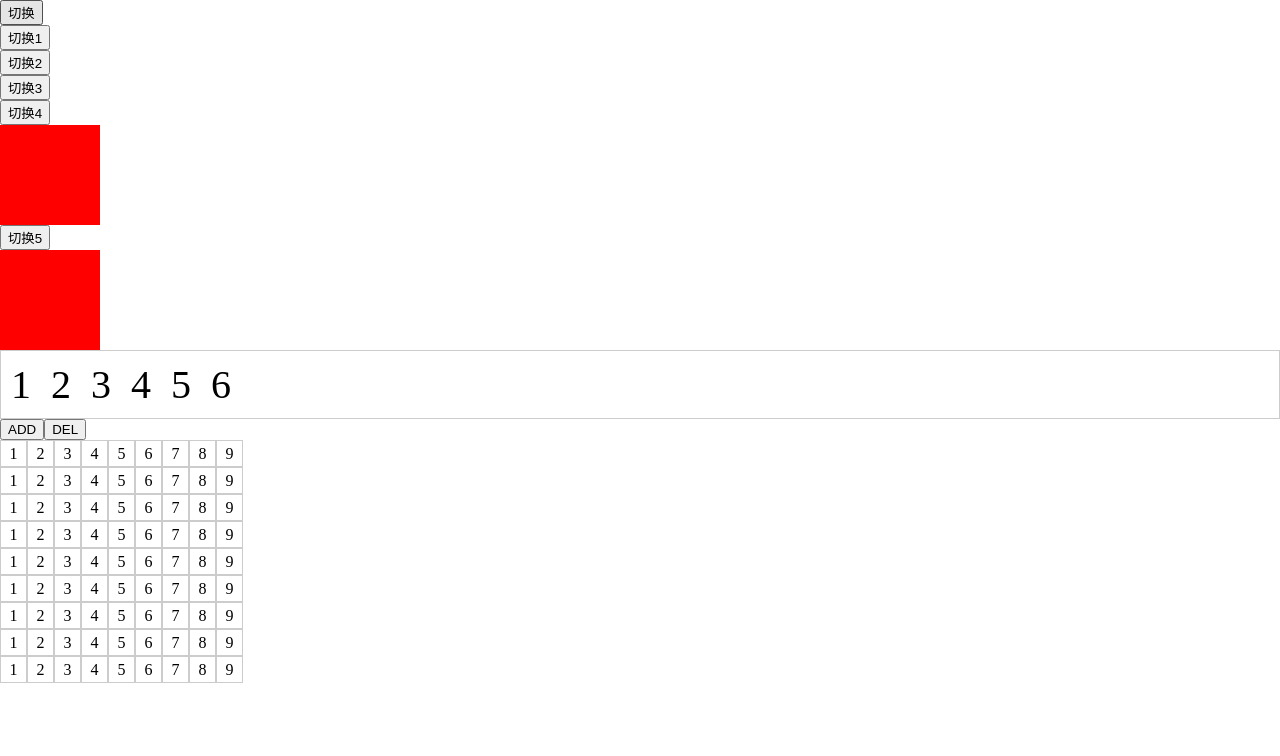
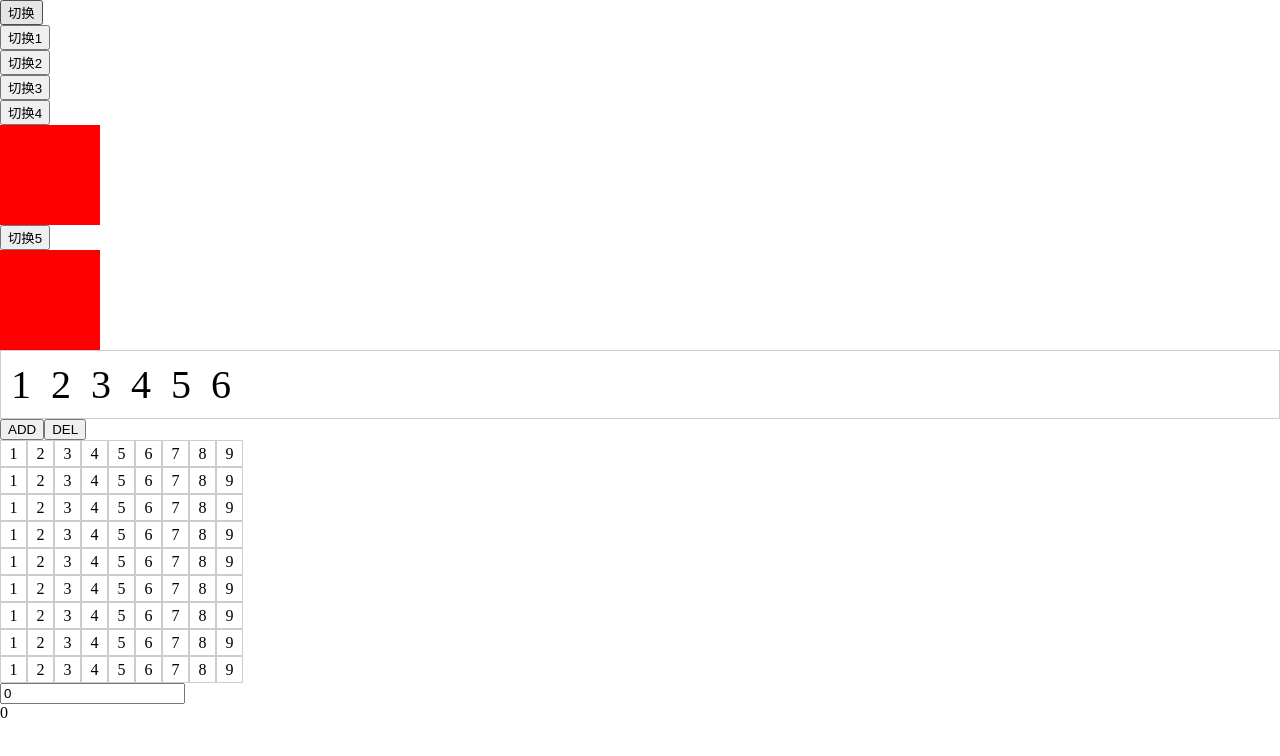
Before and after one commit to baizhi958216/xiaomanzs_FullStackStudy, a Vue app in the folder vite-app/: page / in a window 1280 px wide. Shown: the top 756 px of the page. Built offline with nearby package versions, Linux system fonts and the light colour scheme.

Commit message:
vue: Add gsap status transition
Signed-off-by: baizhi958216 <1475289190@qq.com>

```diff
--- a/vite-app/src/components/transition动画组件.vue
+++ b/vite-app/src/components/transition动画组件.vue
@@ -90,13 +90,17 @@
   <!-- transition-group的move-class与animatecss, lodash应用 -->
   <div>
     <transition-group move-class="mcl" tag="div" class="wrapdash">
-      <div  @click="randomdash" class="wrapdash-i" v-for="i in dashlist" :key="i.id">{{ i.number }}</div>
+      <div @click="randomdash" class="wrapdash-i" v-for="i in dashlist" :key="i.id">{{ i.number }}</div>
     </transition-group>
   </div>
+
+  <!-- gsap状态过渡 -->
+  <input v-model="num.current" type="number" step="20">
+  <div>{{ num.tweenedNumber.toFixed() }}</div>
 </template>
 
 <script setup lang="ts">
-import { reactive, ref } from 'vue'
+import { reactive, ref, watch } from 'vue'
 import 'animate.css'
 import gsap from 'gsap'
 import _ from 'lodash'
@@ -162,9 +166,21 @@ let dashlist = ref(Array.apply(null, { length: 81 } as number[]).map((_, index)
   }
 }))
 
-const randomdash = ()=>{
-  dashlist.value=_.shuffle(dashlist.value)
+const randomdash = () => {
+  dashlist.value = _.shuffle(dashlist.value)
 }
+
+// gsap状态过渡
+const num = reactive({
+  current: 0,
+  tweenedNumber: 0
+})
+watch(() => num.current, (newVal, oldVal) => {
+  gsap.to(num, {
+    duration:1,
+    tweenedNumber: newVal
+  })
+})
 </script>
 
 <style scoped lang="less">
@@ -299,7 +315,8 @@ const randomdash = ()=>{
     align-items: center;
   }
 }
-.mcl{
+
+.mcl {
   transition: ease-in-out .5s;
 }
 </style>
```
